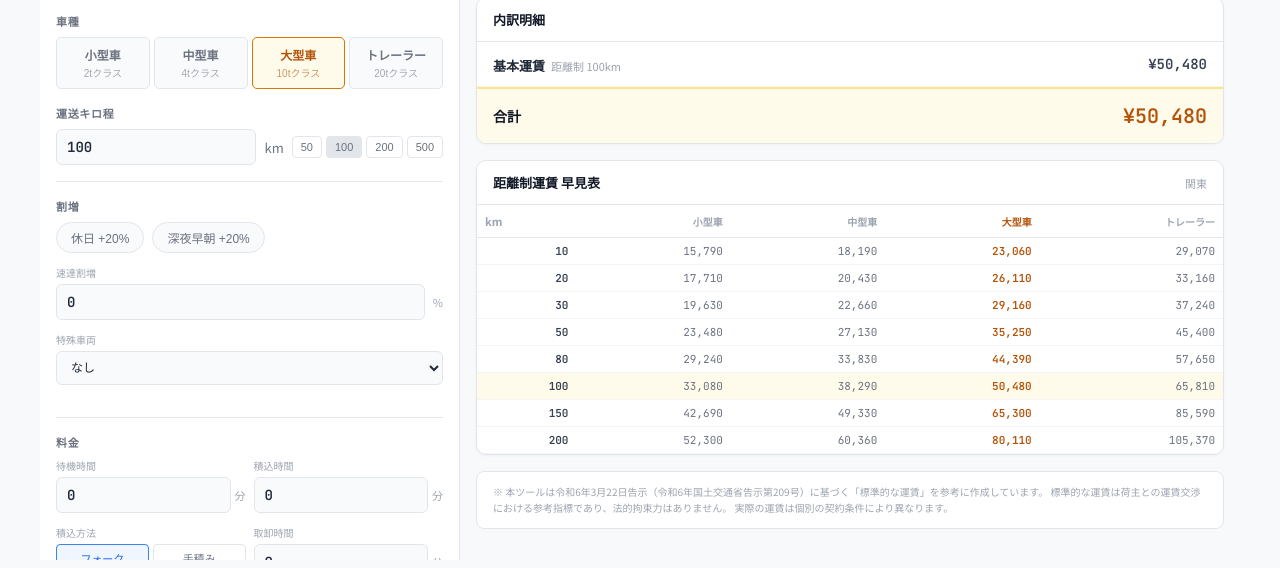
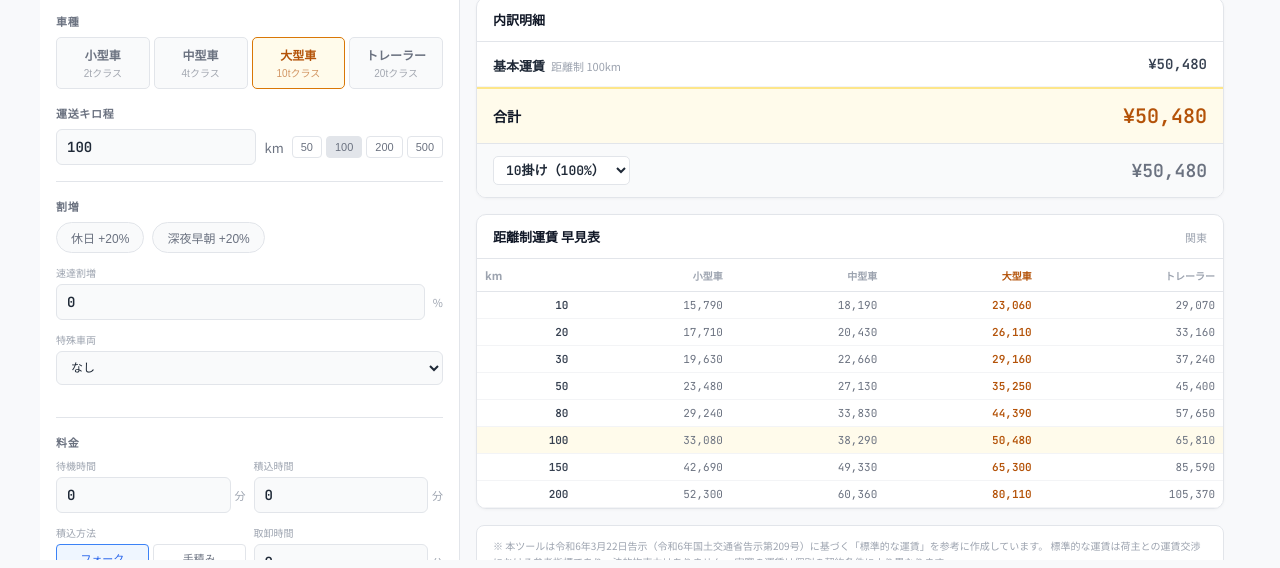
Before and after one commit to ymori828/freight-calc, a plain HTML site: page index.html in a window 1280 px wide. Shown: the part 232-800 px from the top of the page. Drawn offline with nearby package versions, Linux system fonts and the light colour scheme.

Commit message:
Update index.html

```diff
--- a/index.html
+++ b/index.html
@@ -643,6 +643,9 @@ function App() {
   const [fuelEfficiency, setFuelEfficiency] = useState(vehicle === 0 ? 8 : vehicle === 1 ? 6 : vehicle === 2 ? 4 : 3);
   const [includeFuel, setIncludeFuel] = useState(false);
 
+  // 掛け率
+  const [kakerate, setKakerate] = useState(10);
+
   // 計算
   const calc = useMemo(() => {
     let baseRate = 0;
@@ -1388,7 +1391,47 @@ function App() {
       fontWeight: 600,
       color: "#b45309"
     }
-  }, "\xA5", fmt(calc.grandTotal)))), /*#__PURE__*/React.createElement("div", {
+  }, "\xA5", fmt(calc.grandTotal))), /*#__PURE__*/React.createElement("div", {
+    style: {
+      display: "flex",
+      justifyContent: "space-between",
+      alignItems: "center",
+      padding: "12px 16px",
+      background: kakerate < 10 ? "#f0f9ff" : "#f9fafb",
+      borderTop: "1px solid #e2e5ea"
+    }
+  }, /*#__PURE__*/React.createElement("div", {
+    style: {
+      display: "flex",
+      alignItems: "center",
+      gap: 8
+    }
+  }, /*#__PURE__*/React.createElement("select", {
+    value: kakerate,
+    onChange: e => setKakerate(Number(e.target.value)),
+    style: {
+      padding: "4px 8px",
+      borderRadius: 5,
+      border: "1px solid #e2e5ea",
+      background: "#ffffff",
+      color: "#1f2937",
+      fontFamily: "'JetBrains Mono', monospace",
+      fontSize: 13,
+      fontWeight: 600,
+      outline: "none",
+      cursor: "pointer"
+    }
+  }, [10, 9, 8, 7, 6, 5, 4, 3, 2, 1].map(k => /*#__PURE__*/React.createElement("option", {
+    key: k,
+    value: k
+  }, k, "\u639B\u3051\uFF08", k * 10, "%\uFF09")))), /*#__PURE__*/React.createElement("span", {
+    style: {
+      fontFamily: "'JetBrains Mono', monospace",
+      fontSize: 18,
+      fontWeight: 700,
+      color: kakerate < 10 ? "#0369a1" : "#6b7280"
+    }
+  }, "\xA5", fmt(Math.round(calc.grandTotal * kakerate / 10))))), /*#__PURE__*/React.createElement("div", {
     style: {
       background: "#ffffff",
       borderRadius: 10,
```
